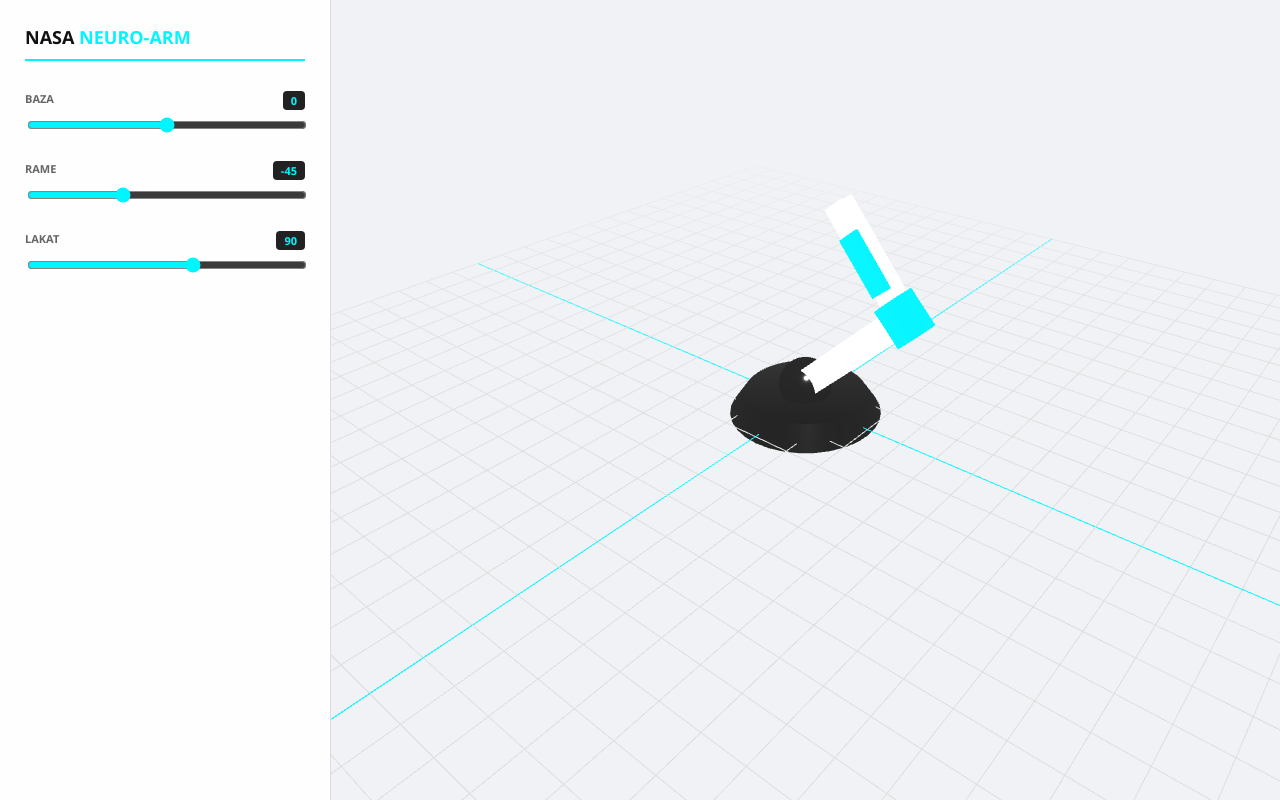
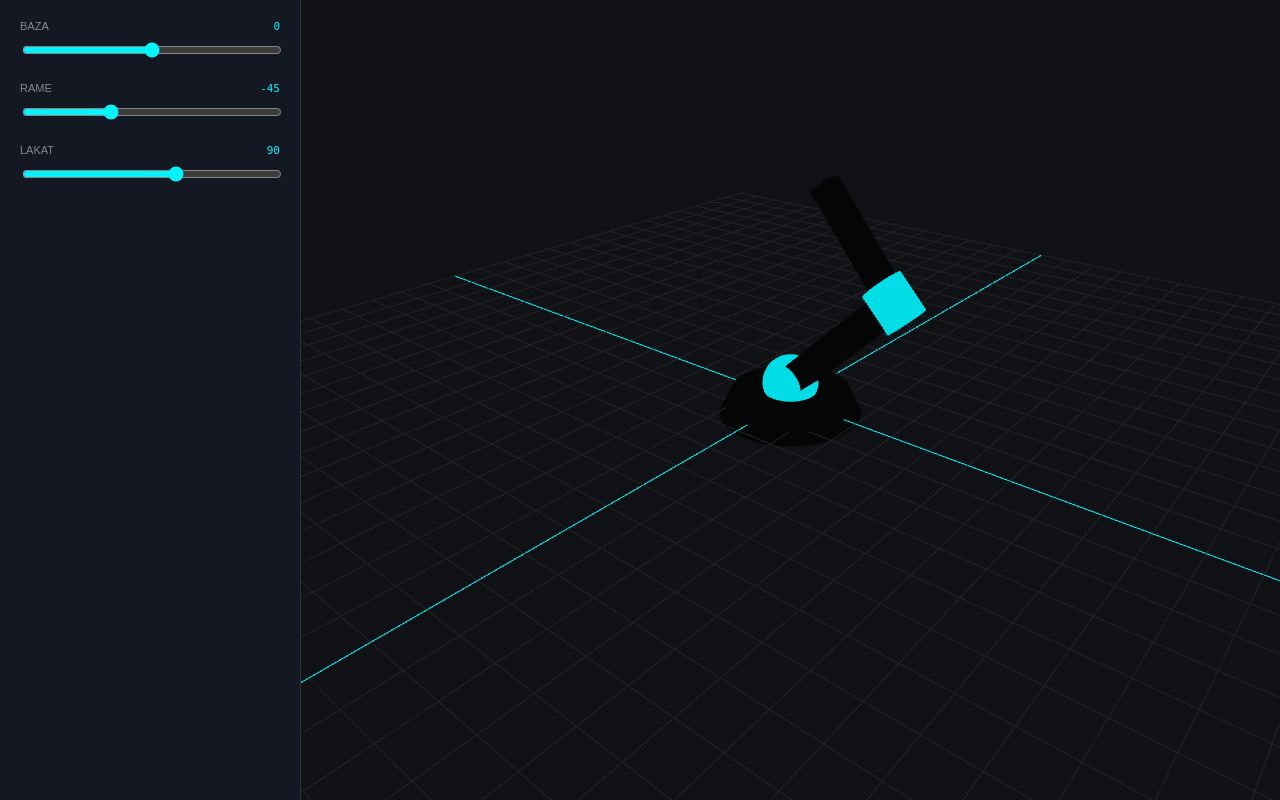
Before and after one commit to grujo85/neuro-arm, a Flask app: page / in a window 1280 px wide. Run offline with Flask 3, Linux system fonts and the light colour scheme.

Commit message:
index.html

```diff
--- a/templates/index.html
+++ b/templates/index.html
@@ -2,49 +2,31 @@
 <html lang="sr">
 <head>
     <meta charset="utf-8">
-    <title>NASA NEURO-ARM v3.6</title>
-    <meta name="viewport" content="width=device-width, initial-scale=1.0, maximum-scale=1.0, user-scalable=no">
+    <title>ROBOT ARM V3</title>
+    <meta name="viewport" content="width=device-width, initial-scale=1.0">
     <script src="https://cdnjs.cloudflare.com/ajax/libs/three.js/r128/three.min.js"></script>
     <script src="https://cdn.jsdelivr.net/npm/three@0.128.0/examples/js/controls/OrbitControls.js"></script>
     <style>
-        :root {
-            --turquoise: #00f5ff; /* Tirkizna boja */
-            --nasa-white: #ffffff;
-            --bg: #f0f2f5; /* Veoma svetla siva */
-            --ui-bg: rgba(255, 255, 255, 0.95);
-        }
-
-        body { margin: 0; background: var(--bg); color: #333; font-family: 'Segoe UI', sans-serif; display: flex; height: 100vh; overflow: hidden; flex-direction: row; }
-
-        #ui {
-            width: 280px; padding: 25px; background: var(--ui-bg);
-            border-right: 1px solid #ddd; z-index: 100; display: flex; flex-direction: column;
-        }
-
+        :root { --cyan: #00f5ff; --dark: #0f1115; }
+        body { margin: 0; background: var(--dark); color: #eee; font-family: sans-serif; display: flex; height: 100vh; overflow: hidden; }
+        #ui { width: 260px; padding: 20px; background: rgba(20, 25, 35, 0.95); border-right: 1px solid #333; z-index: 100; }
         #container { flex-grow: 1; position: relative; }
-
-        h2 { font-size: 18px; margin-top: 0; margin-bottom: 30px; color: #111; border-bottom: 2px solid var(--turquoise); padding-bottom: 10px; }
-        h2 span { color: var(--turquoise); }
-
-        .slider-box { margin-bottom: 25px; }
-        label { display: block; margin-bottom: 8px; font-size: 11px; font-weight: bold; text-transform: uppercase; color: #666; }
-
-        input[type=range] { width: 100%; cursor: pointer; accent-color: var(--turquoise); height: 12px; }
-        .val { float: right; color: var(--turquoise); background: #222; padding: 2px 8px; border-radius: 4px; font-weight: bold; }
+        .slider-box { margin-bottom: 20px; }
+        label { display: block; margin-bottom: 8px; font-size: 11px; color: #888; text-transform: uppercase; }
+        input[type=range] { width: 100%; accent-color: var(--cyan); cursor: pointer; }
+        .val { float: right; color: var(--cyan); font-family: monospace; }
 
         @media (max-width: 768px) {
             body { flex-direction: column-reverse; }
-            #ui { width: 100%; border-right: none; border-top: 1px solid #ddd; padding: 15px; }
+            #ui { width: 100%; height: auto; border-right: none; border-top: 1px solid #333; padding: 15px; box-sizing: border-box; }
             .slider-group { display: flex; gap: 10px; }
-            .slider-box { flex: 1; margin-bottom: 0; }
-            h2 { font-size: 16px; margin-bottom: 15px; text-align: center; }
+            .slider-box { flex: 1; margin: 0; }
         }
     </style>
 </head>
 <body>
 
 <div id="ui">
-    <h2>NASA <span>NEURO-ARM</span></h2>
     <div class="slider-group">
         <div class="slider-box">
             <label>Baza <span id="v1" class="val">0</span></label>
@@ -69,12 +51,10 @@
     function init() {
         const container = document.getElementById('container');
         scene = new THREE.Scene();
-        scene.background = new THREE.Color(0xf0f2f5);
-        scene.fog = new THREE.Fog(0xf0f2f5, 15, 50);
+        scene.background = new THREE.Color(0x0f1115);
 
         camera = new THREE.PerspectiveCamera(50, container.clientWidth/container.clientHeight, 0.1, 1000);
-        const isMobile = window.innerWidth <= 768;
-        camera.position.set(isMobile ? 18 : 12, 12, isMobile ? 22 : 15);
+        camera.position.set(12, 10, 15);
 
         renderer = new THREE.WebGLRenderer({ antialias: true });
         renderer.setSize(container.clientWidth, container.clientHeight);
@@ -84,53 +64,38 @@
         controls = new THREE.OrbitControls(camera, renderer.domElement);
         controls.enableDamping = true;
 
-        // Svetlo
-        scene.add(new THREE.AmbientLight(0xffffff, 1.2));
-        const dLight = new THREE.DirectionalLight(0xffffff, 0.6);
-        dLight.position.set(10, 20, 10);
-        scene.add(dLight);
-
-        // Mreža (Grid) - tirkizna
-        const grid = new THREE.GridHelper(30, 30, 0x00f5ff, 0xdddddd);
-        grid.position.y = -0.1;
+        scene.add(new THREE.AmbientLight(0x404040, 2));
+        const grid = new THREE.GridHelper(30, 30, 0x00f5ff, 0x222222);
         scene.add(grid);
 
-        // Materijali
-        const whiteMat = new THREE.MeshStandardMaterial({ color: 0xffffff, metalness: 0.1, roughness: 0.4 });
-        const darkMat = new THREE.MeshStandardMaterial({ color: 0x333333, metalness: 0.8, roughness: 0.2 });
-        const turquoiseMat = new THREE.MeshBasicMaterial({ color: 0x00f5ff });
+        const metalMat = new THREE.MeshStandardMaterial({ color: 0x2a2d33, metalness: 0.8, roughness: 0.2 });
+        const cyanMat = new THREE.MeshStandardMaterial({ color: 0x00f5ff, emissive: 0x00f5ff, emissiveIntensity: 0.4 });
 
-        // Model
         base = new THREE.Group();
         scene.add(base);
-        base.add(new THREE.Mesh(new THREE.CylinderGeometry(1.6, 2, 0.6, 32), darkMat));
+        base.add(new THREE.Mesh(new THREE.CylinderGeometry(1.5, 1.8, 0.6, 32), metalMat));
 
         shoulder = new THREE.Group();
         shoulder.position.y = 0.5;
         base.add(shoulder);
-        shoulder.add(new THREE.Mesh(new THREE.SphereGeometry(0.7, 32, 32), darkMat));
+        shoulder.add(new THREE.Mesh(new THREE.SphereGeometry(0.7, 32, 32), cyanMat));
 
         const arm1 = new THREE.Group();
         shoulder.add(arm1);
-        arm1.add(new THREE.Mesh(new THREE.BoxGeometry(0.7, 4, 0.7), whiteMat));
+        arm1.add(new THREE.Mesh(new THREE.BoxGeometry(0.7, 4, 0.7), metalMat));
         arm1.children[0].position.y = 2;
 
         elbow = new THREE.Group();
         elbow.position.y = 4;
         arm1.add(elbow);
-        const joint2 = new THREE.Mesh(new THREE.CylinderGeometry(0.5, 0.5, 1, 16), turquoiseMat);
+        const joint2 = new THREE.Mesh(new THREE.CylinderGeometry(0.5, 0.5, 1, 16), cyanMat);
         joint2.rotation.z = Math.PI/2;
         elbow.add(joint2);
 
         forearm = new THREE.Group();
         elbow.add(forearm);
-        forearm.add(new THREE.Mesh(new THREE.BoxGeometry(0.5, 3, 0.5), whiteMat));
+        forearm.add(new THREE.Mesh(new THREE.BoxGeometry(0.5, 3, 0.5), metalMat));
         forearm.children[0].position.y = 1.5;
-
-        // Tirkizni detalji na ruci
-        const glowStrip = new THREE.Mesh(new THREE.BoxGeometry(0.55, 1.5, 0.1), turquoiseMat);
-        glowStrip.position.set(0, 1.5, 0.26);
-        forearm.add(glowStrip);
 
         arm1.rotation.z = -0.8;
         forearm.rotation.z = 1.5;
```
